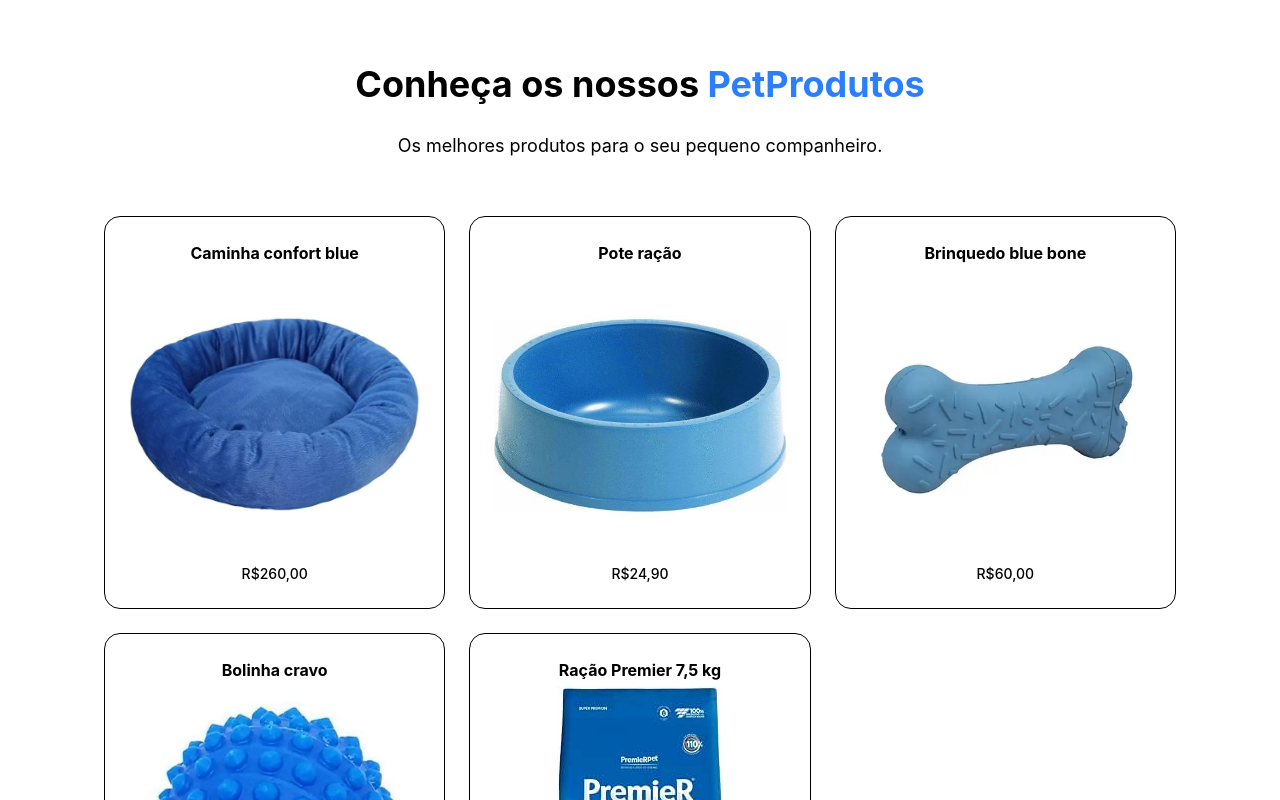
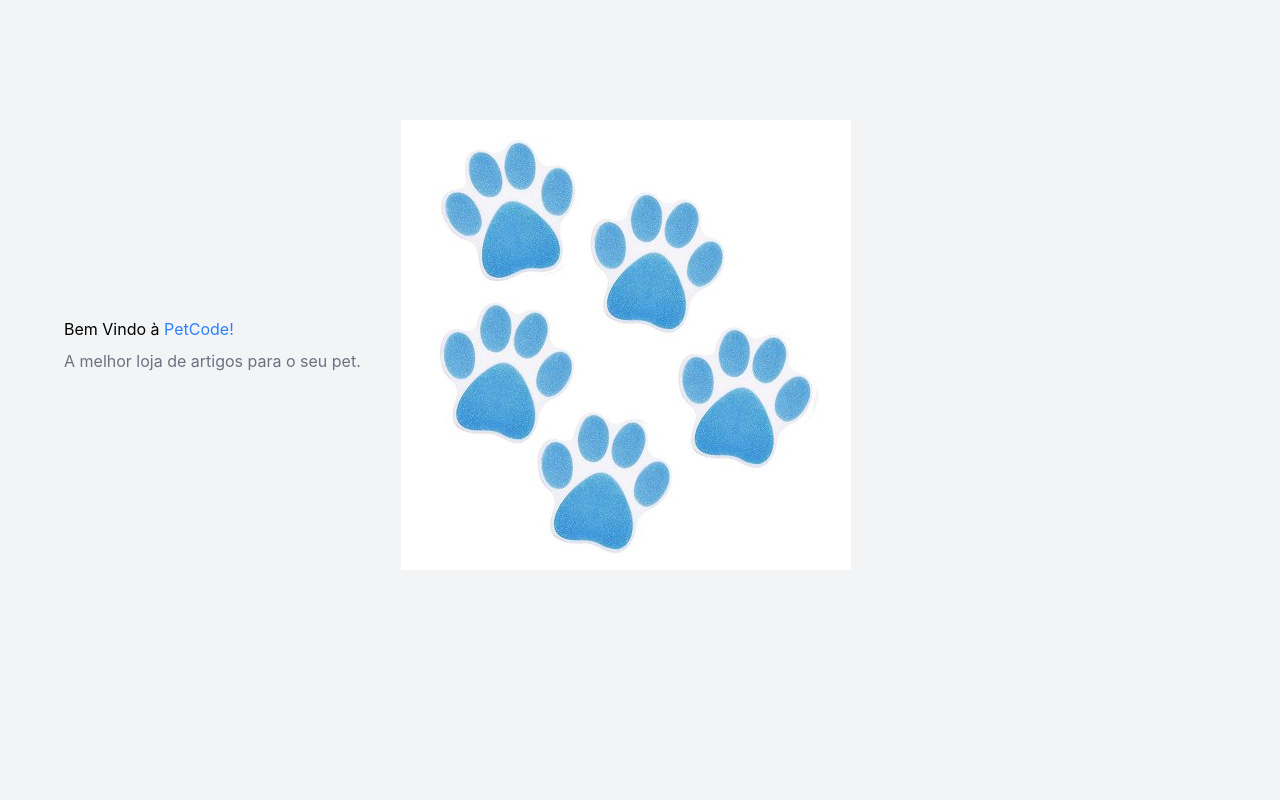
Before and after one commit to PetshopCp/PetCode, a React (Vite) app: page / in a window 1280 px wide. Shown: the top 800 px of the page. Built offline with nearby package versions, Linux system fonts and the light colour scheme.

Commit message:
feat:Adicionado Rotas e fixado bugs

```diff
--- a/src/App.jsx
+++ b/src/App.jsx
@@ -1,10 +1,19 @@
-import Produtos from "./pages/Produtos"
+import { BrowserRouter as Router, Routes, Route } from 'react-router-dom'
+import Home from './pages/Home'
+import Produtos from './pages/Produtos'
 
 const App = () => {
   return (
-    <>
-      <Produtos/>
-    </>
+    <Router>
+      <div className='min-h-screen bg-gray-100 text-gray-900'>
+        <main>
+          <Routes>
+            <Route path='/' element={<Home />} />
+            <Route path='/produtos' element={<Produtos />} />
+          </Routes>
+        </main>
+      </div>
+    </Router>
   )
 }
 
--- a/src/components/Header.jsx
+++ b/src/components/Header.jsx
@@ -1,4 +1,6 @@
 import { Link } from 'react-router-dom'
+import Home from '../pages/Home'
+import Produtos from '../pages/Produtos'
 
 const Header = () => {
     return (
@@ -13,7 +15,7 @@ const Header = () => {
             </div>
 
             <Link to="/" className="flex items-center gap-2 py-2 rounded-2xl"><Home />Home</Link>
-            <Link to="/produtos" className="flex items-center gap-2 py-2 rounded-2xl"><Info />Produtos</Link>
+            <Link to="/produtos" className="flex items-center gap-2 py-2 rounded-2xl">Produtos</Link>
 
         </header>
     )
```
Also changed, not shown: 1 other file (tests, documents, lock files or other folders).
